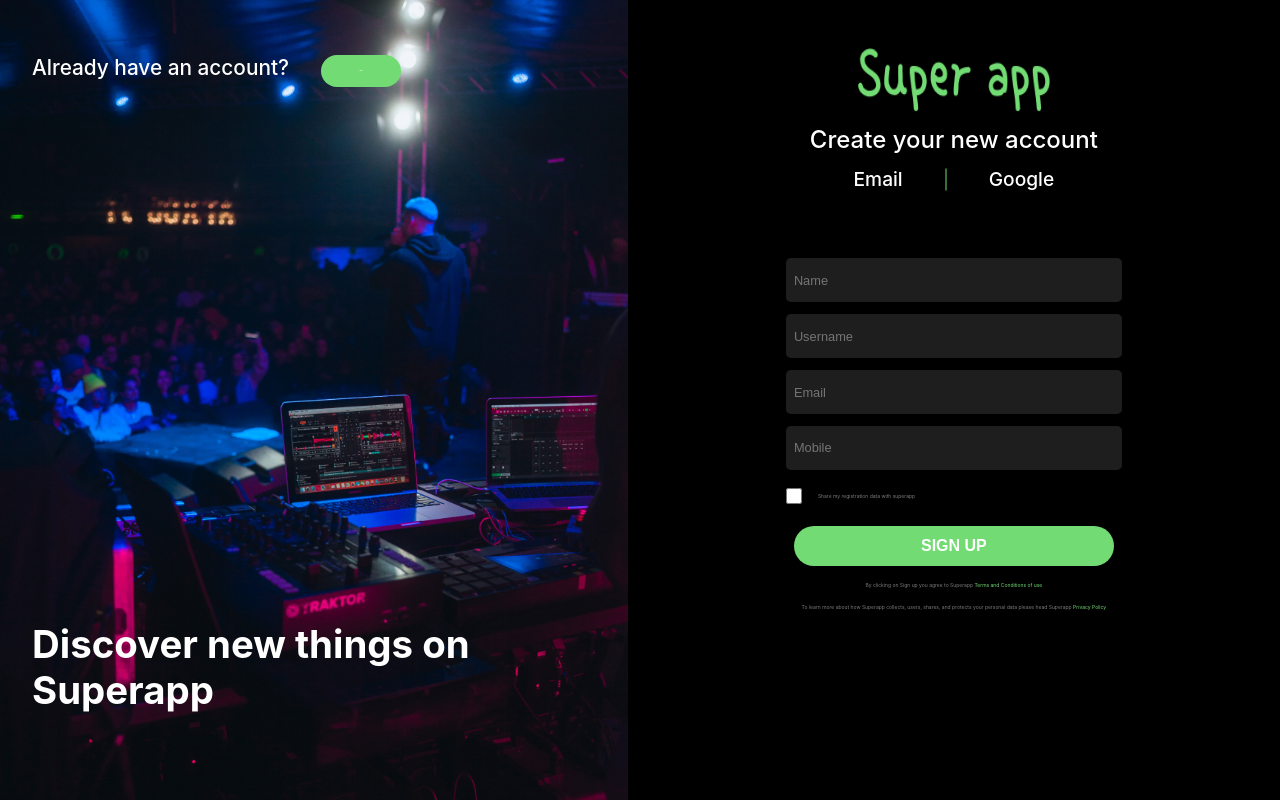
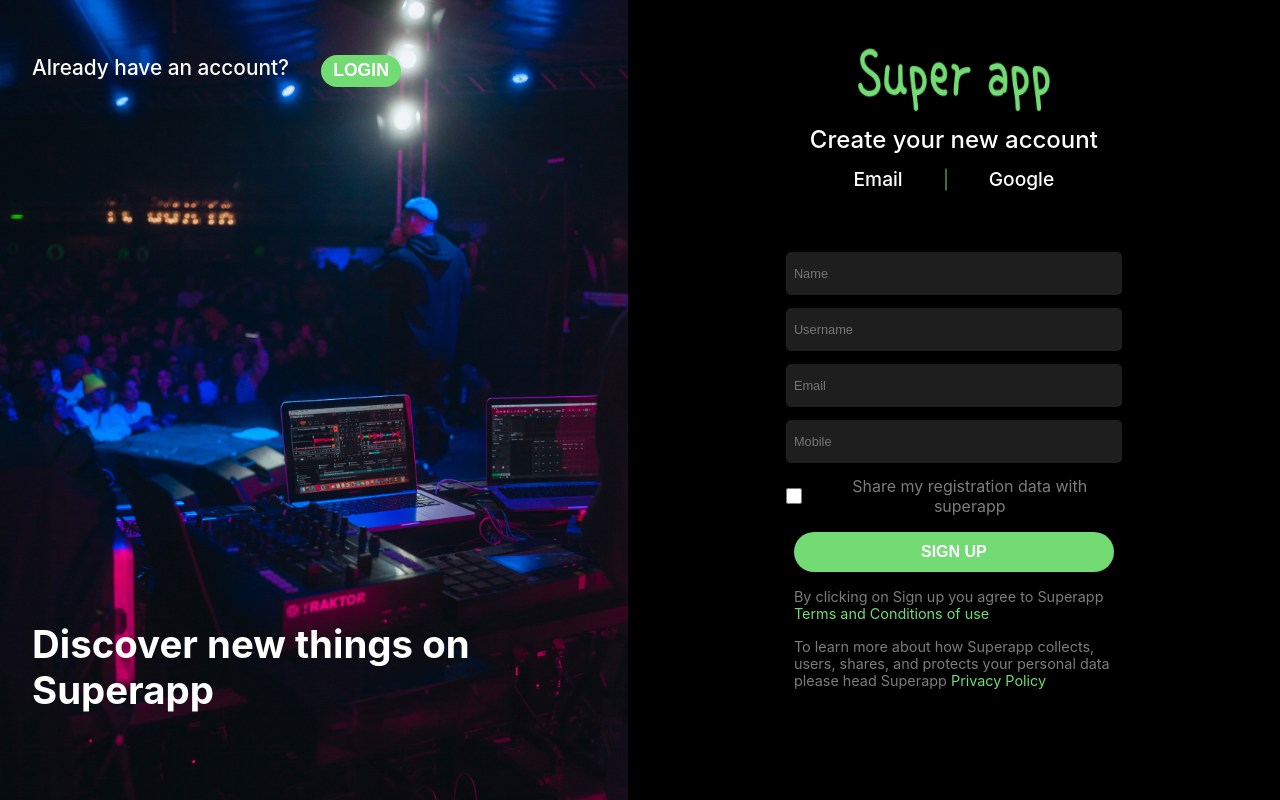
Before and after one commit to ashish-sng/super-app, a React (Create React App) app: page / in a window 1280 px wide. Built offline with nearby package versions, Linux system fonts and the light colour scheme; the HTML template or start-up script is replaced by a standard one.

Commit message:
font-size updates

```diff
--- a/src/pages/RegistrationPage.css
+++ b/src/pages/RegistrationPage.css
@@ -1,6 +1,7 @@
 .parent {
   display: flex;
   height: 100vh;
+  overflow: hidden;
 }
 .left {
   flex: 1 2 auto;
@@ -22,7 +23,7 @@
 }
 
 #login {
-  font-size: 1px;
+  font-size: 2.2vh;
   height: 2rem;
   width: 5rem;
   font-weight: 700;
@@ -121,7 +122,7 @@ input {
 }
 
 .checkbox-content {
-  font-size: 5px;
+  font-size: 2vh;
   font-weight: 400;
   color: #7C7C7C;
 }
@@ -135,11 +136,11 @@ input {
   gap: 1rem;
   align-items: center;
   height: 30vh;
-  font-size: 1px;
+  font-size: 1vh;
 }
 
 .bottom-content > span {
-  font-size: 5px;
+  font-size: 1.8vh;
   font-weight: 400;
   color: #7C7C7C;
   text-align: left;
```
